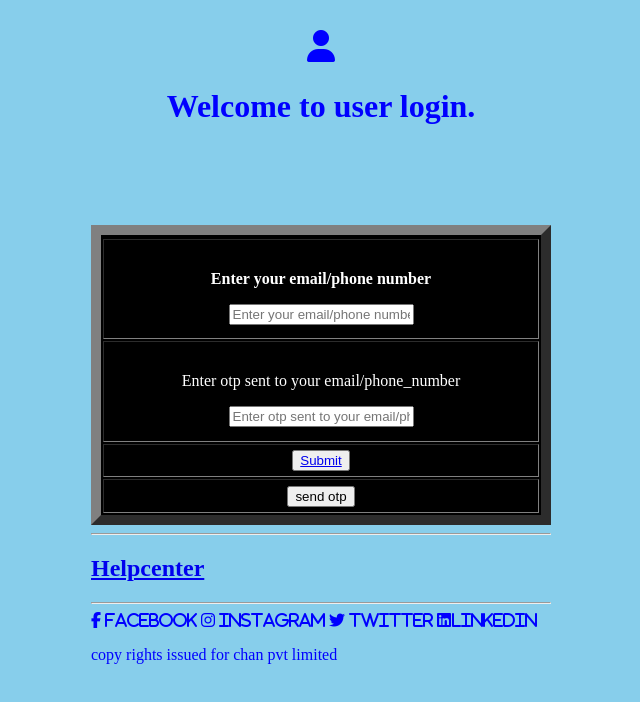
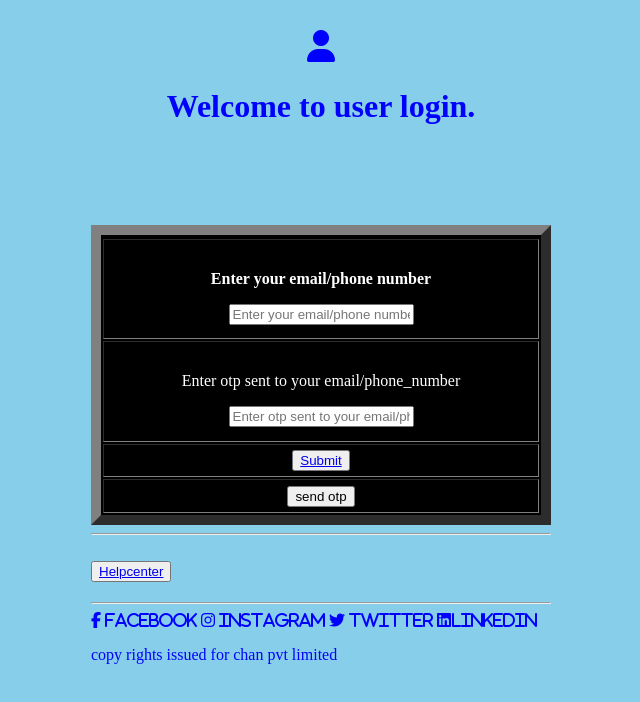
Before and after one commit to Chandan767/website-for-flight-ticket-booking, a plain HTML site: page login.html in a window 1280 px wide. Shown: the whole page, without its empty margins (621-1261 px from the left). Drawn offline with Linux system fonts and the light colour scheme; files that its build step writes are made by us from their sources; files whose address does not match are found by name.

Commit message:
Update login.html

```diff
--- a/login.html
+++ b/login.html
@@ -27,7 +27,7 @@
     </table>
 </form> <div>
     <hr>
-    <h2><a href="helpcenter.html">Helpcenter</a></h2>
+        <h2><button><a href="helpcenter.html">Helpcenter</a></button></h2>
     <hr>
     <i style="color: blue;"class="fab fa-facebook-f"> facebook</i>
     <i style="color:blue;"class="fa-brands fa-instagram"> instagram</i>
```
